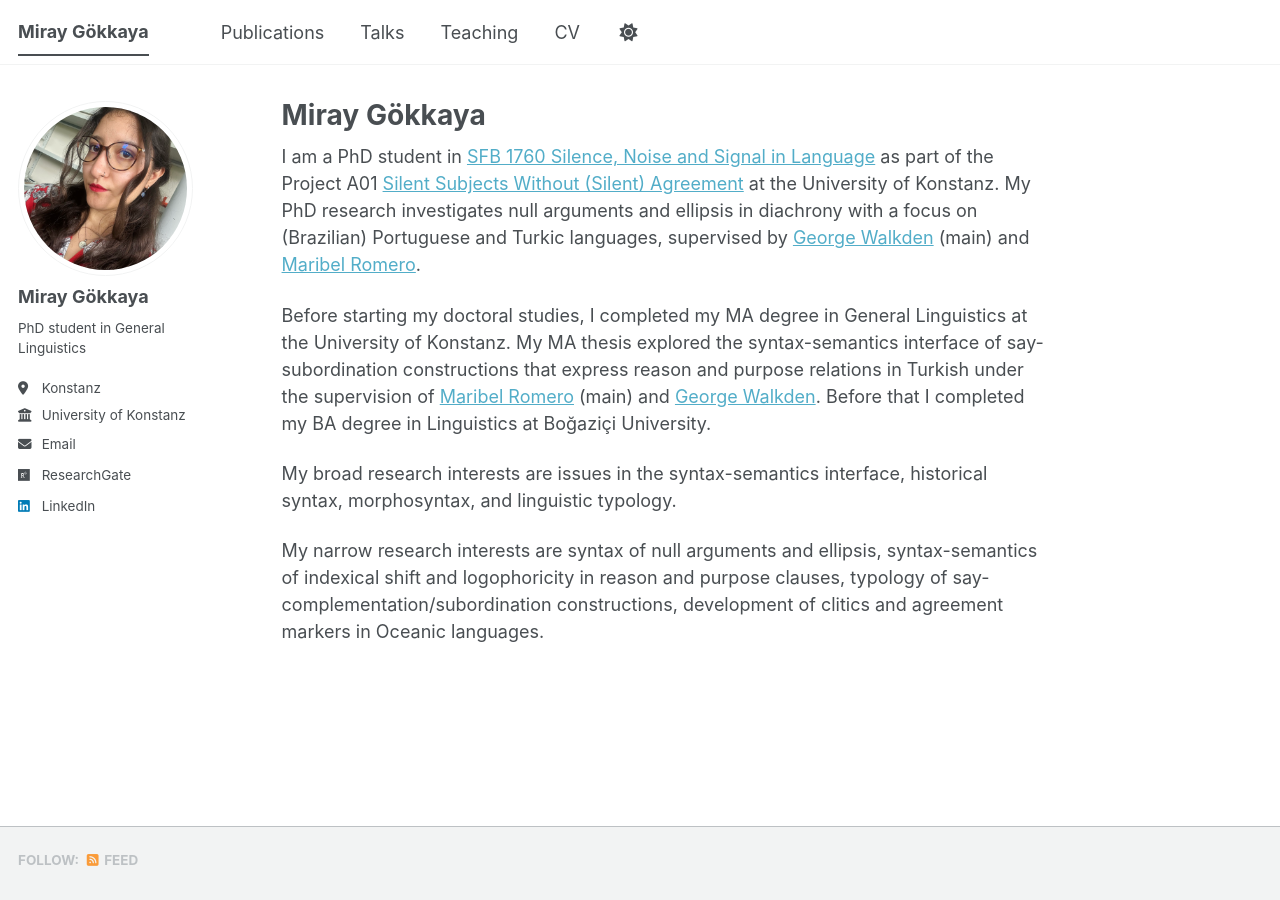
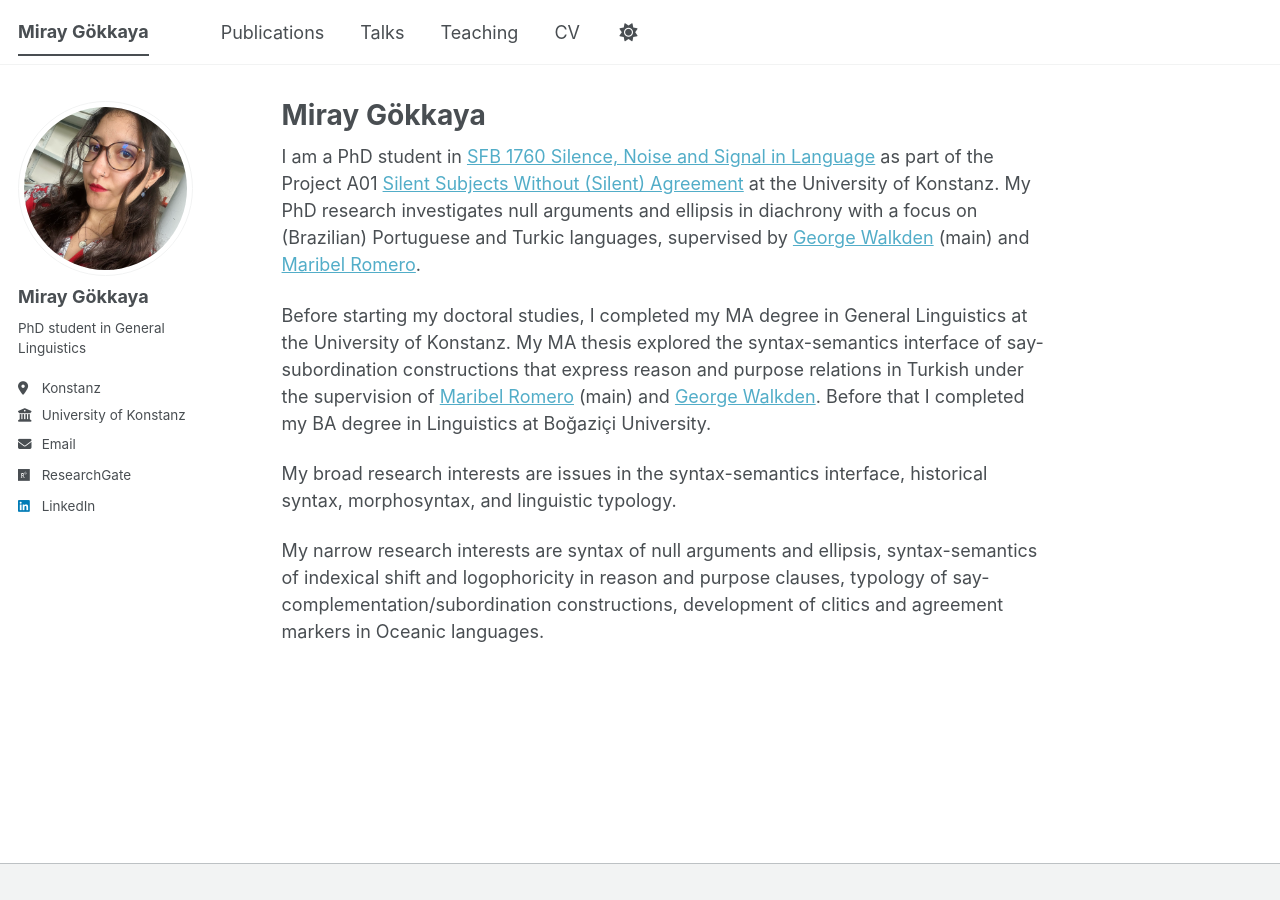
Before and after one commit to miraymania/miraygokkaya, a Jekyll site: the page built from _pages/about.md, in a window 1280 px wide. Built offline with Jekyll 4.4.1, drawn with Linux system fonts in a browser that asks for light colours; a style sheet for code colours, icons or effects is not loaded.

Commit message:
Update _footer.scss

```diff
--- a/_sass/layout/_footer.scss
+++ b/_sass/layout/_footer.scss
@@ -78,7 +78,7 @@
   }
 
   li {
-    display: inline-block;
+    display: none;
     padding-top: 5px;
     padding-bottom: 5px;
     font-family: $sans-serif-narrow;
```
